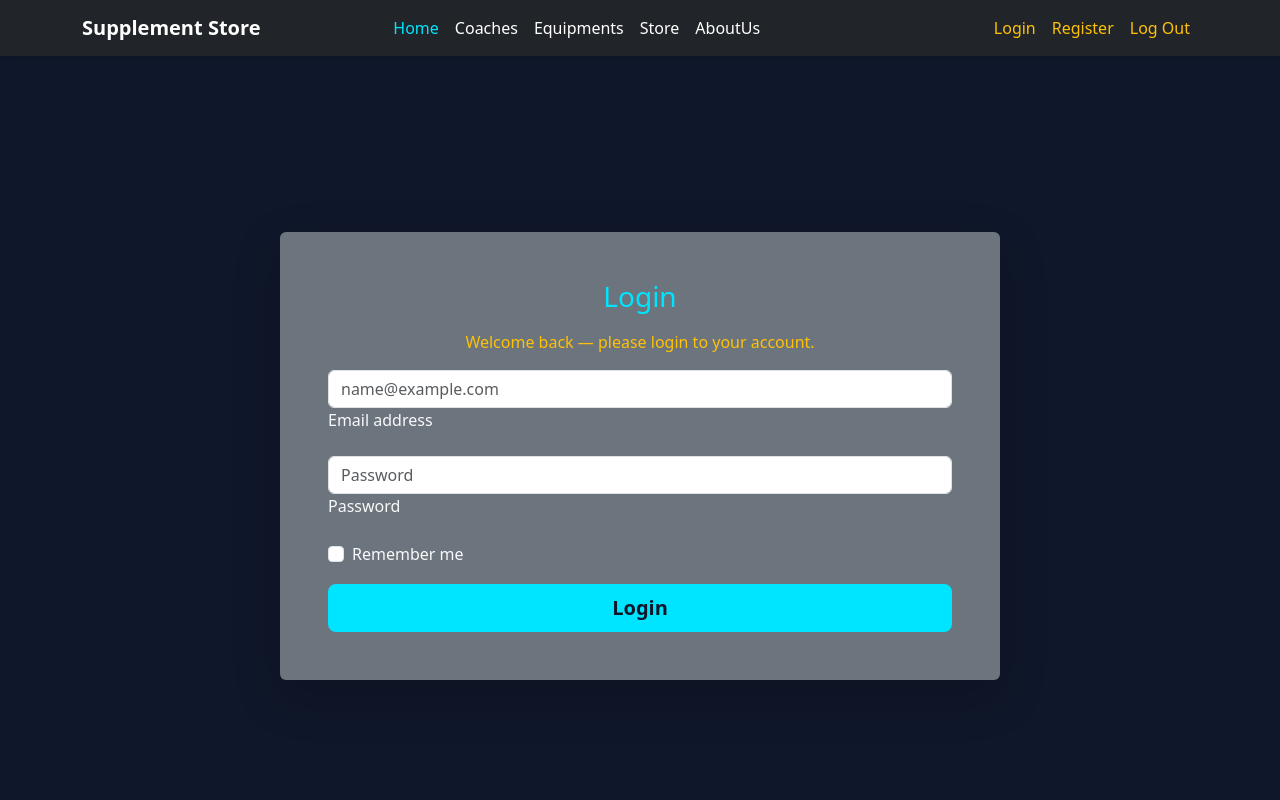
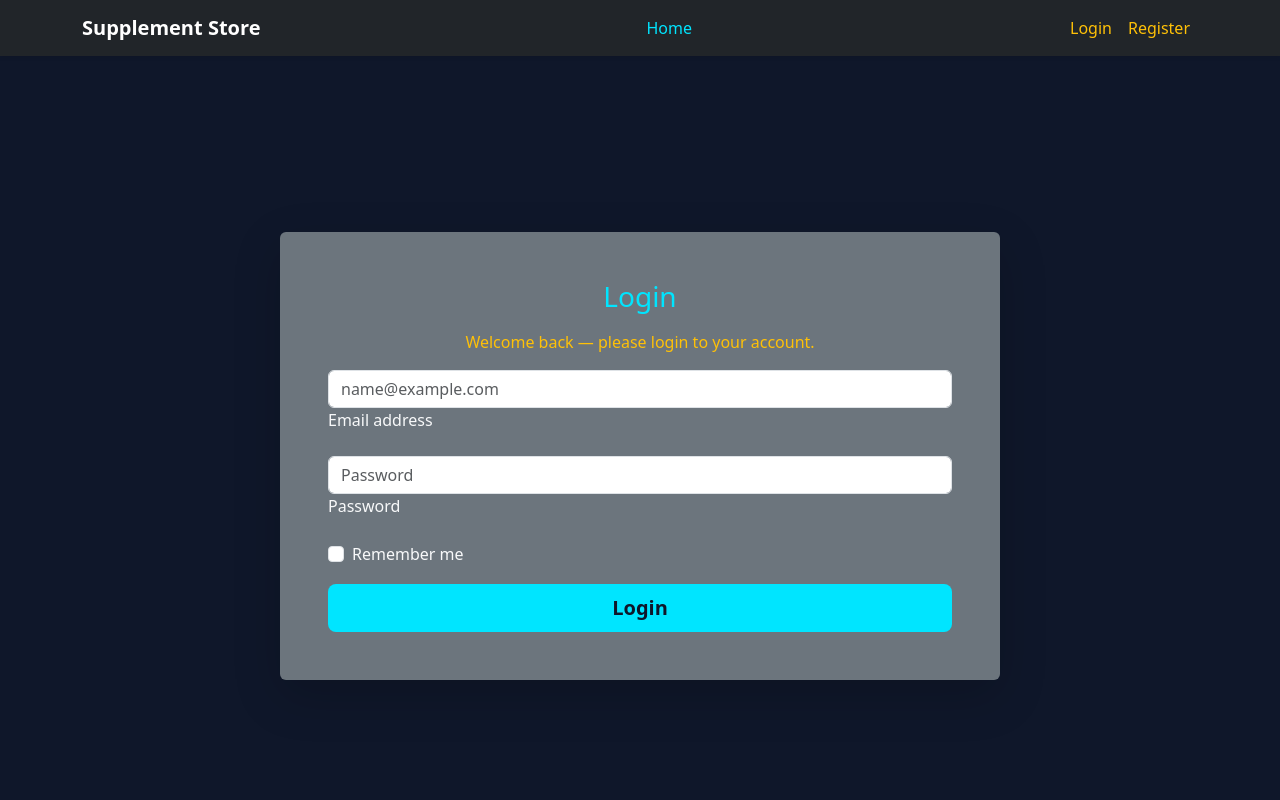
Before and after one commit to Fat7yMo7med/Supplement-Store, a React (Vite) app in the folder Supplement-Store/: page /login in a window 1280 px wide. Shown: the top 800 px of the page. Built offline with nearby package versions, Linux system fonts and the light colour scheme.

Commit message:
Add Protected Route For Navbar And add Protected Route folder

```diff
--- a/Supplement-Store/src/components/Navbar/Navbar.jsx
+++ b/Supplement-Store/src/components/Navbar/Navbar.jsx
@@ -1,46 +1,85 @@
-import React from 'react'
-import { NavLink } from 'react-router-dom'
-import style from './Navbar.module.css'
+import { NavLink, useNavigate } from 'react-router-dom';
+import style from './Navbar.module.css';
+import { useContext } from 'react';
+import { userContext } from '../../Context/UserContext';
 
 export default function Navbar() {
+
+    let navigate = useNavigate();
+
+    let { isLogin, setLogin } = useContext(userContext);
+
+    function logOut() {
+        localStorage.removeItem('userToken');
+        setLogin(null);
+        navigate('/login');
+    }
+
     return (
         <nav className={`navbar navbar-expand-lg custom shadow-sm ${style.custom}`}>
             <div className="container">
-                    <NavLink to="" className="navbar-brand fw-bold text-white">Supplement Store</NavLink>
-                    <button className="navbar-toggler" type="button" data-bs-toggle="collapse" data-bs-target="#mainNavbar" aria-controls="mainNavbar" aria-expanded="false" aria-label="Toggle navigation">
-                        <span className="navbar-toggler-icon"></span>
-                    </button>
-                <div className="collapse navbar-collapse " id="mainNavbar">
+                <NavLink to="" className="navbar-brand fw-bold text-white"> Supplement Store </NavLink>
+                <button className="navbar-toggler" data-bs-toggle="collapse" data-bs-target="#mainNavbar"> <span className="navbar-toggler-icon"></span> </button>
+                <div className="collapse navbar-collapse" id="mainNavbar">
                     <ul className="navbar-nav mx-auto">
                         <li className="nav-item">
-                            <NavLink to="" className="nav-link active" style={{color:"#00e5ff"}}>Home</NavLink>
+                            <NavLink to="" className="nav-link active" style={{ color: "#00e5ff" }}> Home </NavLink>
                         </li>
+
+                        {isLogin ? (
+                            <>
                                 <li className="nav-item">
-                        <NavLink to="coaches" className="nav-link text-white">Coaches</NavLink>
+                                    <NavLink to="coaches" className="nav-link text-white">
+                                        Coaches
+                                    </NavLink>
                                 </li>
+
                                 <li className="nav-item">
-                        <NavLink to="equipments" className="nav-link text-white">Equipments</NavLink>
+                                    <NavLink to="equipments" className="nav-link text-white">
+                                        Equipments
+                                    </NavLink>
                                 </li>
+
                                 <li className="nav-item">
-                        <NavLink to="store" className="nav-link text-white">Store</NavLink>
+                                    <NavLink to="store" className="nav-link text-white">
+                                        Store
+                                    </NavLink>
                                 </li>
+
                                 <li className="nav-item">
-                        <NavLink to="aboutUs" className="nav-link text-white">AboutUs</NavLink>
+                                    <NavLink to="aboutUs" className="nav-link text-white">
+                                        AboutUs
+                                    </NavLink>
                                 </li>
+                            </>
+                        ) : null}
                     </ul>
+                </div>
+
+                <div className="login">
                     <ul className="navbar-nav ms-auto">
+                        {!isLogin ? (
+                            <>
                                 <li className="nav-item">
-                        <NavLink to="login" className="nav-link text-warning">Login</NavLink>
+                                    <NavLink to="login" className="nav-link text-warning">
+                                        Login
+                                    </NavLink>
                                 </li>
+
                                 <li className="nav-item">
-                        <NavLink to="register" className="nav-link text-warning">Register</NavLink>
+                                    <NavLink to="register" className="nav-link text-warning">
+                                        Register
+                                    </NavLink>
                                 </li>
+                            </>
+                        ) : (
                             <li className="nav-item">
-                        <NavLink to="" className="nav-link text-warning">Log Out</NavLink>
+                                <NavLink className="nav-link text-warning" onClick={() => {logOut()}}> Log Out </NavLink>
                             </li>
+                        )}
                     </ul>
                 </div>
             </div>
         </nav>
-    )
+    );
 }
--- /dev/null
+++ b/Supplement-Store/src/components/ProtectedRoute/ProtectedRoute.jsx
@@ -0,0 +1,11 @@
+import { Navigate } from 'react-router-dom';
+
+export default function ProtectedRoute(props) {
+
+    if (localStorage.getItem('userToken') !== null) {
+        return props.children;
+    }
+    else {
+        return <Navigate to={'/login'} />
+    }
+}
--- a/Supplement-Store/src/components/Register/Register.jsx
+++ b/Supplement-Store/src/components/Register/Register.jsx
@@ -4,7 +4,7 @@ import { useFormik } from 'formik';
 import * as Yup from 'yup';
 import { useNavigate } from 'react-router-dom';
 import { useContext } from 'react';
-import { userContext } from '../../context/UserContext.jsx';
+import { userContext } from '../../Context/UserContext';
 
 export default function RegisterPage() {
   let {setLogin } = useContext(userContext);
```
Also changed, not shown: Supplement-Store/src/App.jsx (+9 -8 lines), Supplement-Store/src/components/ProtectedRoute/ProtectedRoute.module.css (added). Lines whose indentation alone changed are shown as unchanged.
